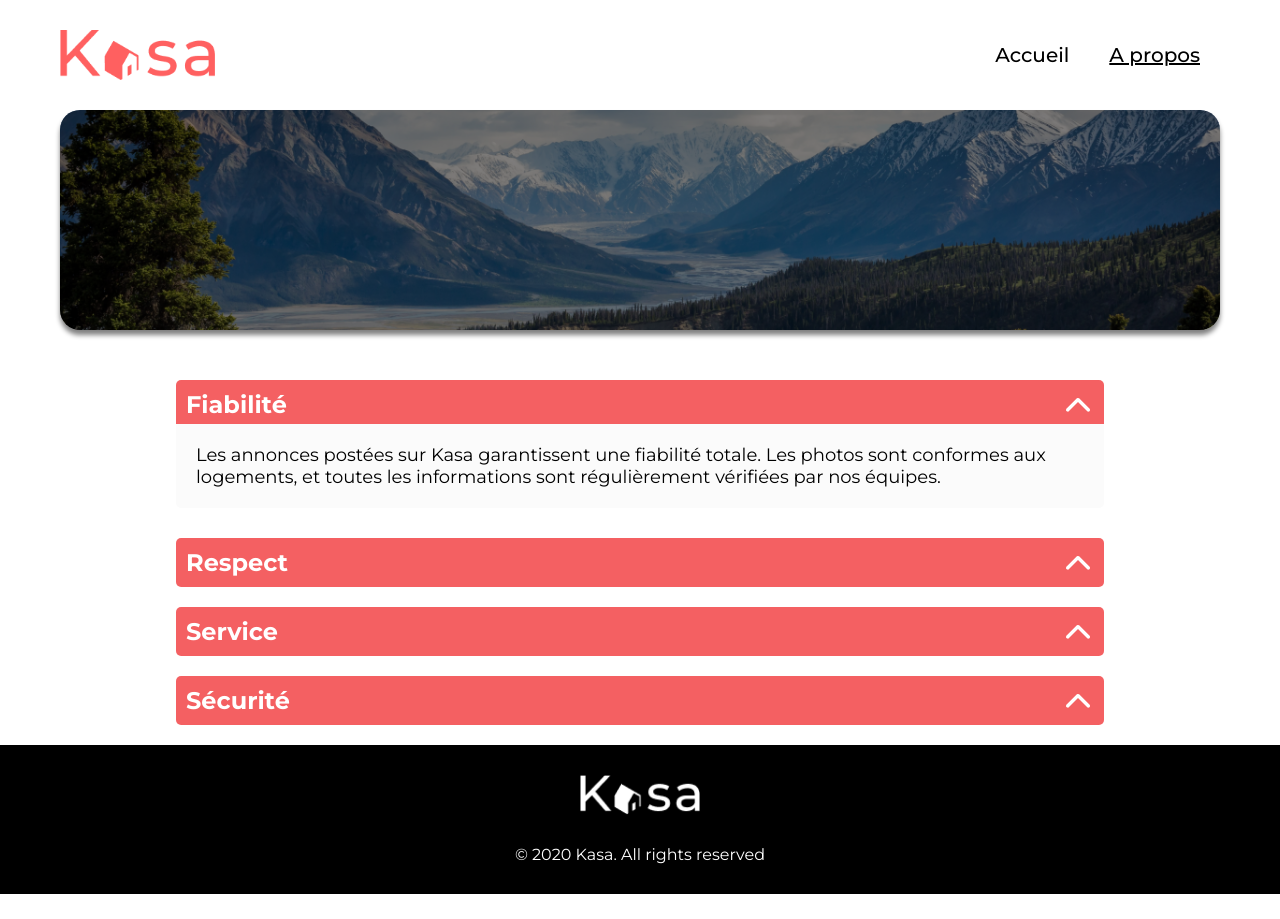
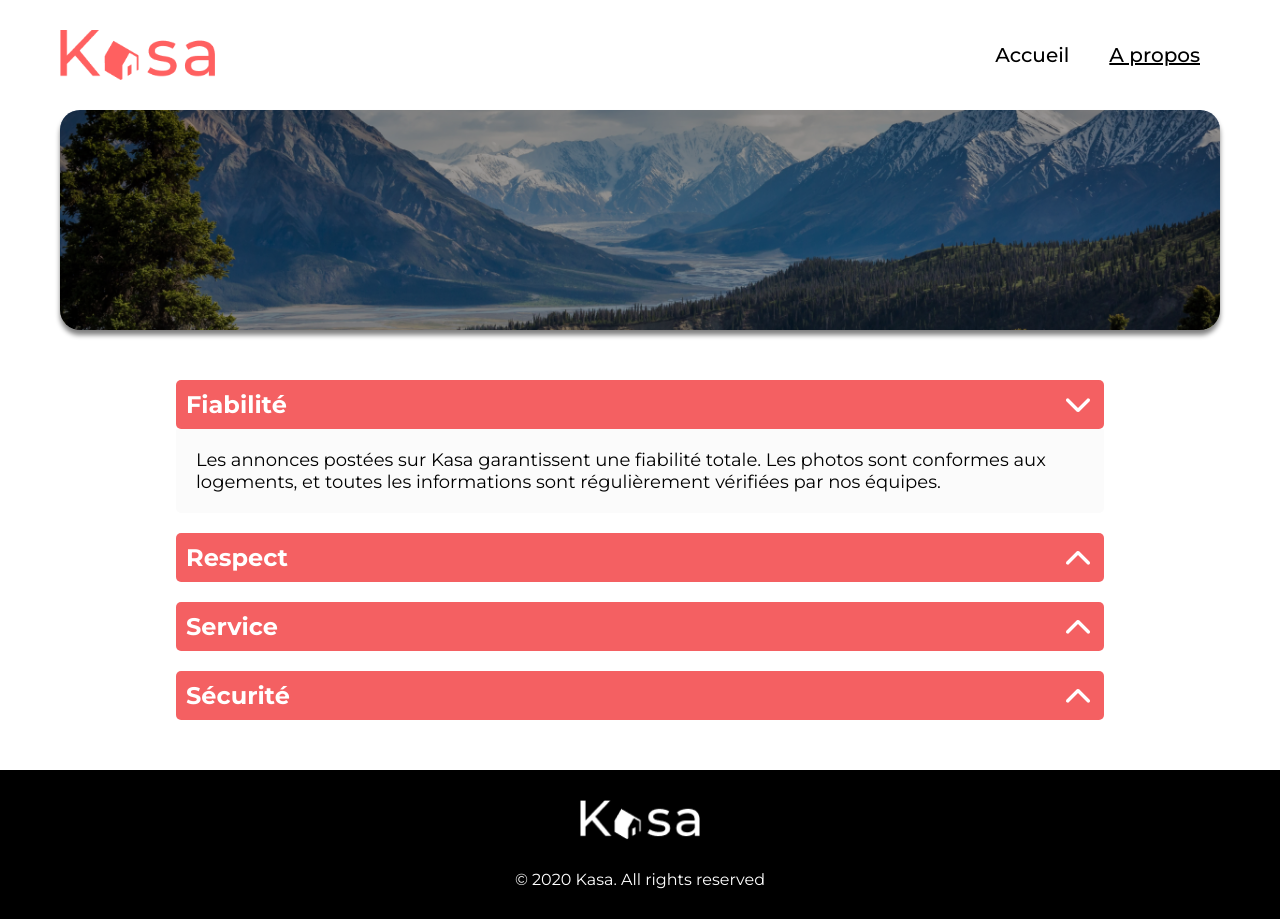
Before and after one commit to thomas-ruch/p6-kasa, a React (Create React App) app: page /about in a window 1280 px wide. Both pictures are taken after a click on the picture 1078 px from the left and 404 px from the top of the page. Before the commit the page ends 894 px from the top, so only its background shows below. Built offline with nearby package versions, Linux system fonts and the light colour scheme.

Commit message:
Mise à jour page About + composants DropBox et Banner

```diff
--- /dev/null
+++ b/src/components/DropBox/index.jsx
@@ -0,0 +1,25 @@
+import { useState } from "react";
+import arrow from "../../assets/arrow_back.png";
+
+function DropBox({ title, content }) {
+  const [isOpen, setIsOpen] = useState(false);
+
+  return (
+    <div className="drop-box">
+      <div className="drop-title">
+        <span>{title}</span>
+        <img
+          src={arrow}
+          alt="flèche"
+          className={isOpen && "rotated"}
+          onClick={() => setIsOpen(!isOpen)}
+        />
+      </div>
+      <div className={`drop-txt ${isOpen ? "is-open" : "is-closed"}`}>
+        {content}
+      </div>
+    </div>
+  );
+}
+
+export default DropBox;
--- a/src/components/DropTxt/index.jsx
+++ /dev/null
@@ -1,29 +0,0 @@
-import { useState } from "react";
-import aboutList from "../../datas/aboutList.json";
-import arrow from "../../assets/arrow_back.png";
-
-function DropTxt() {
-  const [openItems, setOpenItems] = useState(
-    new Array(aboutList.length).fill(false)
-  );
-
-  function handleClick(index) {
-    const updatedItems = [...openItems];
-    updatedItems[index] = !updatedItems[index];
-    setOpenItems(updatedItems);
-  }
-
-  return aboutList.map(({ title, content }, index) => (
-    <div className="drop-box" key={index}>
-      <div className="drop-title">
-        <span>{title}</span>
-        <img src={arrow} alt="flèche" onClick={() => handleClick(index)} />
-      </div>
-      <div className={`drop-txt ${openItems[index] ? "is-open" : "is-closed"}`}>
-        {content}
-      </div>
-    </div>
-  ));
-}
-
-export default DropTxt;
--- a/src/pages/About/index.jsx
+++ b/src/pages/About/index.jsx
@@ -1,17 +1,20 @@
 import Banner from "../../components/Banner";
 import bg from "../../assets/img-mountain.png";
-import DropTxt from "../../components/DropTxt";
+import DropBox from "../../components/DropBox";
+import aboutList from "../../datas/aboutList.json";
 
 function About() {
   return (
     <div className="about-content">
-      <section>
+      <section className="about-banner">
         <Banner>
           <img src={bg} alt="paysage de lac et de montagne boisée" />
         </Banner>
       </section>
-      <section className="about-drop-txt">
-        <DropTxt />
+      <section className="about-drop-boxes">
+        {aboutList.map(({ title, content }, index) => (
+          <DropBox key={index} title={title} content={content} />
+        ))}
       </section>
     </div>
   );
--- a/src/pages/Home/index.jsx
+++ b/src/pages/Home/index.jsx
@@ -4,13 +4,17 @@ import bg from "../../assets/img-sea.png";
 
 function Home() {
   return (
-    <section>
+    <div>
+      <section className="home-banner">
         <Banner>
           <img src={bg} alt="paysage de mer et montagne" />
           <h1>Chez vous, partout et ailleurs</h1>
         </Banner>
+      </section>
+      <section>
         <Gallery />
       </section>
+    </div>
   );
 }
 
--- a/src/scss/_about.scss
+++ b/src/scss/_about.scss
@@ -4,10 +4,19 @@
   width: 100%;
   display: flex;
   flex-direction: column;
+  align-items: center;
 }
 
-.about-drop-txt {
+.about-banner {
+  width: 100%;
+  margin-bottom: 50px;
+}
+
+.about-drop-boxes {
   display: flex;
+  flex-direction: column;
+  width: 80%;
   align-items: center;
-  flex-direction: column;
+  gap: 20px;
+  margin-bottom: 50px;
 }
--- a/src/scss/_banner.scss
+++ b/src/scss/_banner.scss
@@ -4,12 +4,11 @@ $banner-radius: 20px;
 
 .banner {
   @extend %flex-center;
-  position: relative;
   width: 100%;
   height: 220px;
+  position: relative;
   border-radius: $banner-radius;
   box-shadow: 0 5px 5px gray;
-  margin-bottom: 50px;
 
   &::after {
     content: "";
@@ -19,7 +18,7 @@ $banner-radius: 20px;
     left: 0;
     right: 0;
     bottom: 0;
-    background-color: rgba(0, 0, 0, 0.5);
+    background-color: rgba(0, 0, 0, 0.4);
     border-radius: $banner-radius;
   }
 
--- a/src/scss/_droptxt.scss
+++ b/src/scss/_dropbox.scss
@@ -1,11 +1,7 @@
 @use "utils";
 
 .drop-box {
-  width: 80%;
-  border-radius: 5px;
-  font-size: 24px;
-  font-weight: 700;
-  margin-bottom: 20px;
+  width: 100%;
 }
 
 .drop-title {
@@ -14,32 +10,34 @@
   align-items: center;
   background-color: utils.$main-color;
   color: utils.$txt-dark-bg;
+  font-size: 24px;
+  font-weight: 700;
   border-radius: 5px;
   padding: 10px;
-  z-index: 100;
 
   img {
-    &:is-open {
-      transform: rotate(180deg);
-    }
+    transition: transform 0.3s ease;
   }
 }
 
 .drop-txt {
   background-color: #fbfbfb;
-  margin-top: -5px;
-  margin-bottom: 10px;
-  padding: 20px;
   font-size: 18px;
   font-weight: 400;
   border-radius: 0 0 5px 5px;
-  z-index: 0;
+  padding: 20px;
+  max-height: 0;
+  transition: max-height 0.4s ease;
 }
 
 .is-open {
-  transition: max-height 0.5s ease;
+  max-height: 500px;
 }
 
 .is-closed {
   display: none;
 }
+
+.rotated {
+  transform: rotate(-180deg);
+}
--- a/src/scss/_gallery.scss
+++ b/src/scss/_gallery.scss
@@ -8,7 +8,6 @@
   border-radius: 20px;
   background-color: utils.$secondary-color;
   padding: 0;
-  margin-bottom: 50px;
 
   div {
     margin: 20px 0;
--- a/src/scss/style.scss
+++ b/src/scss/style.scss
@@ -2,9 +2,10 @@
 @use "banner";
 @use "base";
 @use "card";
-@use "droptxt";
+@use "dropbox";
 @use "error";
 @use "footer";
 @use "gallery";
 @use "header";
+@use "home";
 @use "utils";
--- a/src/styles/style.css
+++ b/src/styles/style.css
@@ -12,21 +12,29 @@ footer, .error, .banner {
   width: 100%;
   display: flex;
   flex-direction: column;
+  align-items: center;
 }
 
-.about-drop-txt {
+.about-banner {
+  width: 100%;
+  margin-bottom: 50px;
+}
+
+.about-drop-boxes {
   display: flex;
+  flex-direction: column;
+  width: 80%;
   align-items: center;
-  flex-direction: column;
+  gap: 20px;
+  margin-bottom: 50px;
 }
 
 .banner {
-  position: relative;
   width: 100%;
   height: 220px;
+  position: relative;
   border-radius: 20px;
   box-shadow: 0 5px 5px gray;
-  margin-bottom: 50px;
 }
 .banner::after {
   content: "";
@@ -36,7 +44,7 @@ footer, .error, .banner {
   left: 0;
   right: 0;
   bottom: 0;
-  background-color: rgba(0, 0, 0, 0.5);
+  background-color: rgba(0, 0, 0, 0.4);
   border-radius: 20px;
 }
 .banner img {
@@ -92,11 +100,7 @@ main {
 }
 
 .drop-box {
-  width: 80%;
-  border-radius: 5px;
-  font-size: 24px;
-  font-weight: 700;
-  margin-bottom: 20px;
+  width: 100%;
 }
 
 .drop-title {
@@ -105,31 +109,35 @@ main {
   align-items: center;
   background-color: #f46062;
   color: white;
+  font-size: 24px;
+  font-weight: 700;
   border-radius: 5px;
   padding: 10px;
-  z-index: 100;
 }
-.drop-title img:is-open {
-  transform: rotate(180deg);
+.drop-title img {
+  transition: transform 0.3s ease;
 }
 
 .drop-txt {
   background-color: #fbfbfb;
-  margin-top: -5px;
-  margin-bottom: 10px;
-  padding: 20px;
   font-size: 18px;
   font-weight: 400;
   border-radius: 0 0 5px 5px;
-  z-index: 0;
+  padding: 20px;
+  max-height: 0;
+  transition: max-height 0.4s ease;
 }
 
 .is-open {
-  transition: 0.5s ease;
+  max-height: 500px;
 }
 
 .is-closed {
   display: none;
+}
+
+.rotated {
+  transform: rotate(-180deg);
 }
 
 .error {
@@ -173,7 +181,6 @@ footer img {
   border-radius: 20px;
   background-color: #f6f6f6;
   padding: 0;
-  margin-bottom: 50px;
 }
 .gallery div {
   margin: 20px 0;
@@ -202,4 +209,12 @@ nav a {
 
 .active-link {
   text-decoration: underline;
+}
+
+.home-banner {
+  margin-bottom: 50px;
+}
+
+.home-gallery {
+  margin-bottom: 50px;
 }/*# sourceMappingURL=style.css.map */
```
Also changed, not shown: src/scss/_home.scss (added, +7 -0 lines), 1 other file (tests, documents, lock files or other folders). Lines whose indentation alone changed are shown as unchanged.
